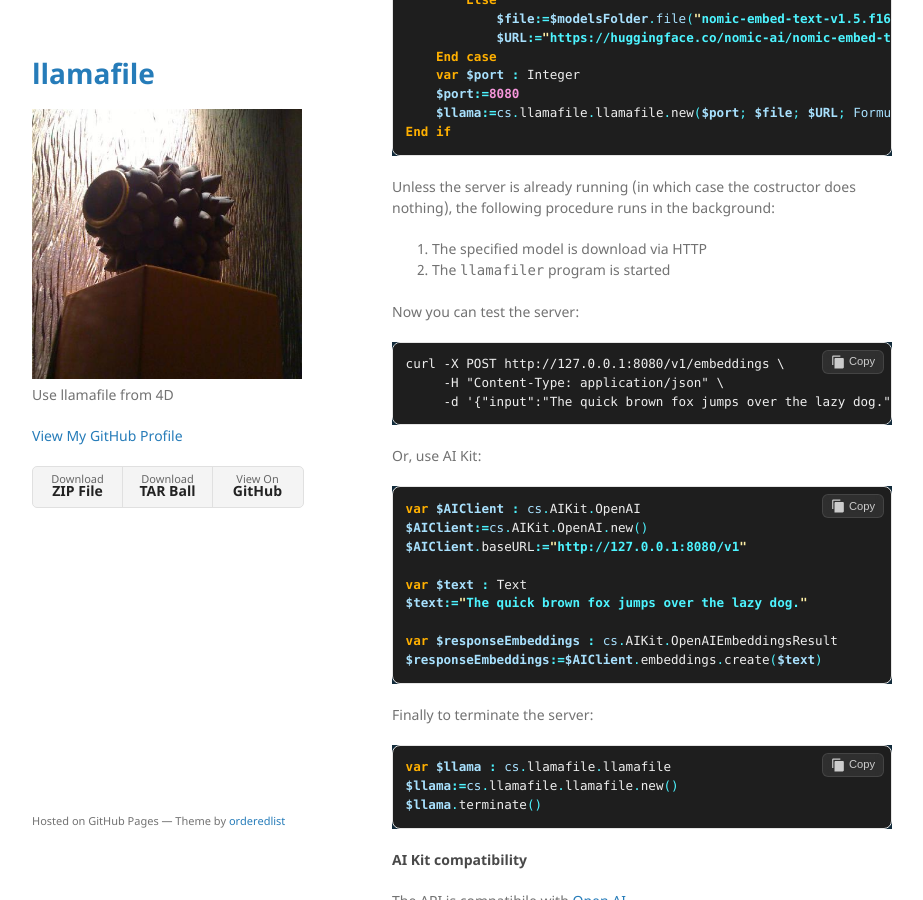
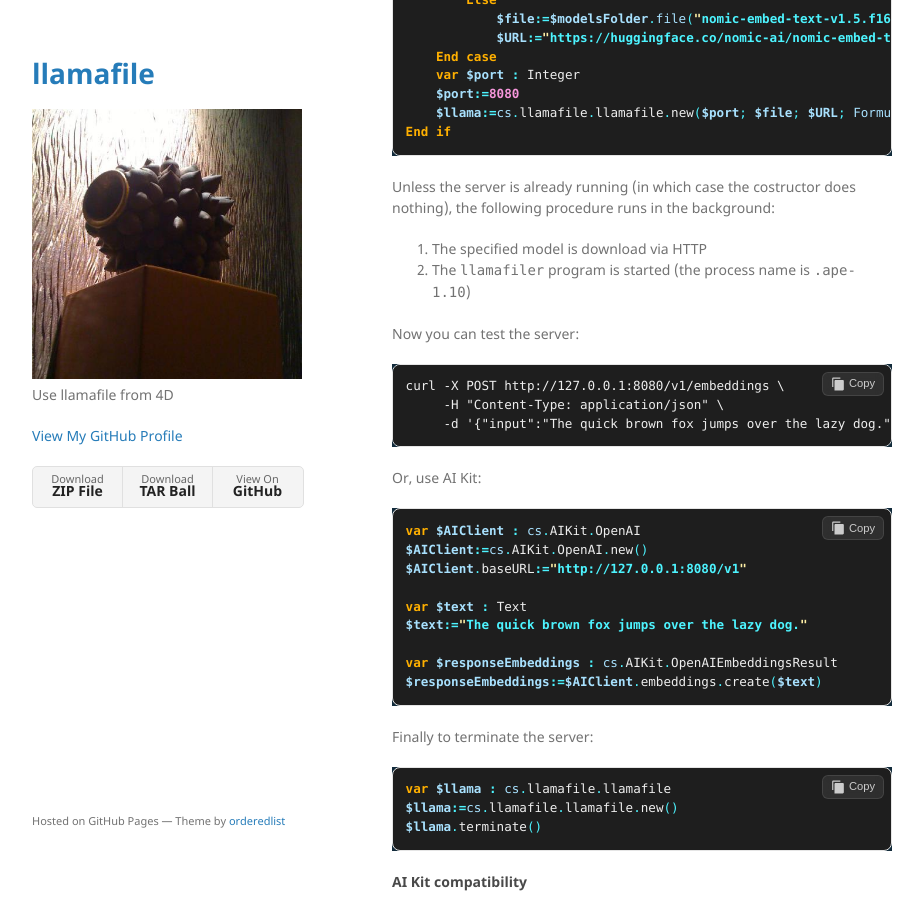
Before and after one commit to miyako/llamafile, a Jekyll site: the page built from index.md, in a window 1280 px wide and 900 px high, scrolled down 648 px. Shown: the whole window, without its empty margins (178-1101 px from the left). Built offline with Jekyll 4.4.1, drawn with Linux system fonts in a browser that asks for light colours.

```diff
--- a/index.md
+++ b/index.md
@@ -45,7 +45,7 @@ End if
 Unless the server is already running (in which case the costructor does nothing), the following procedure runs in the background:
 
 1. The specified model is download via HTTP
-2. The `llamafiler` program is started
+2. The `llamafiler` program is started (the process name is `.ape-1.10`)
 
 Now you can test the server:
 
```
Also changed, not shown: 1 other file.
